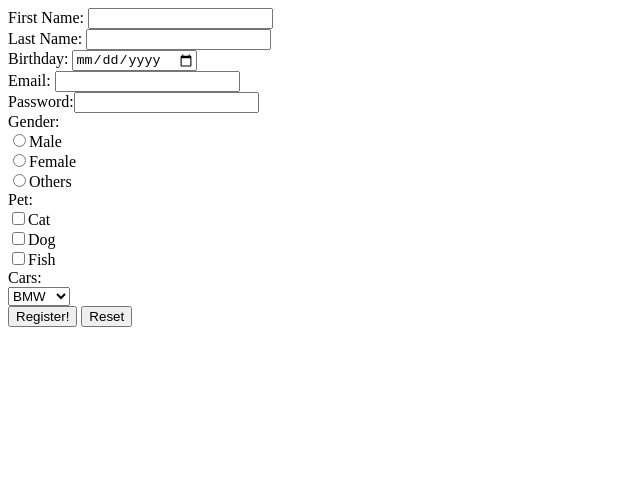
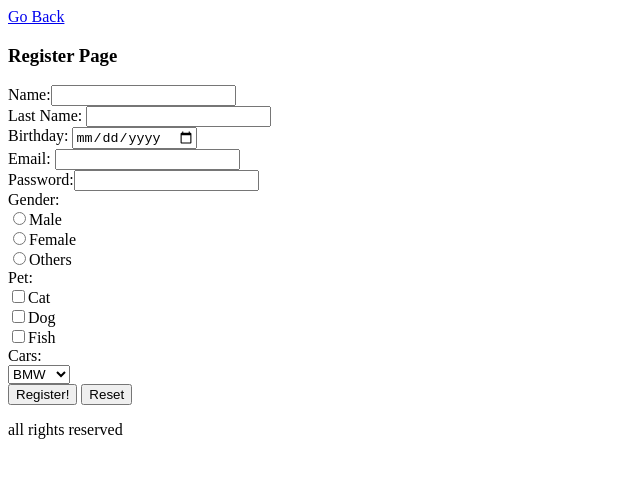
Before and after one commit to plhsu19/Full-Stack-Web-Development, a plain HTML site: page HTML/register.html in a window 1280 px wide. Shown: the whole page, without its empty margins (0-640 px from the left). Drawn offline with Linux system fonts and the light colour scheme.

Commit message:
add comment, header, and footer tags

```diff
--- a/HTML/register.html
+++ b/HTML/register.html
@@ -4,8 +4,13 @@
 	<title>register</title>
 </head>
 <body>
+	<a href="index.html">Go Back</a>
+	<header>
+		<h3>Register Page</h3>
+	</header>
+	<!-- practice the form tags of HTML5 -->
 	<form method="GET">
-		First Name: <input type="text" name="firstname" required><br>
+		Name:<input type="text" name="firstname" required><br>
 		Last Name: <input type="text" name="lastname" required><br>
 		Birthday: <input type='date' name="birthday"><br>
 		Email: <input type="Email" name="email" required><br>
@@ -27,6 +32,8 @@
 		<input type="submit" value="Register!">
 		<input type="reset">
 	</form>
-
+	<footer>
+		<p>all rights reserved</p>
+	</footer>
 </body>
 </html>
```
